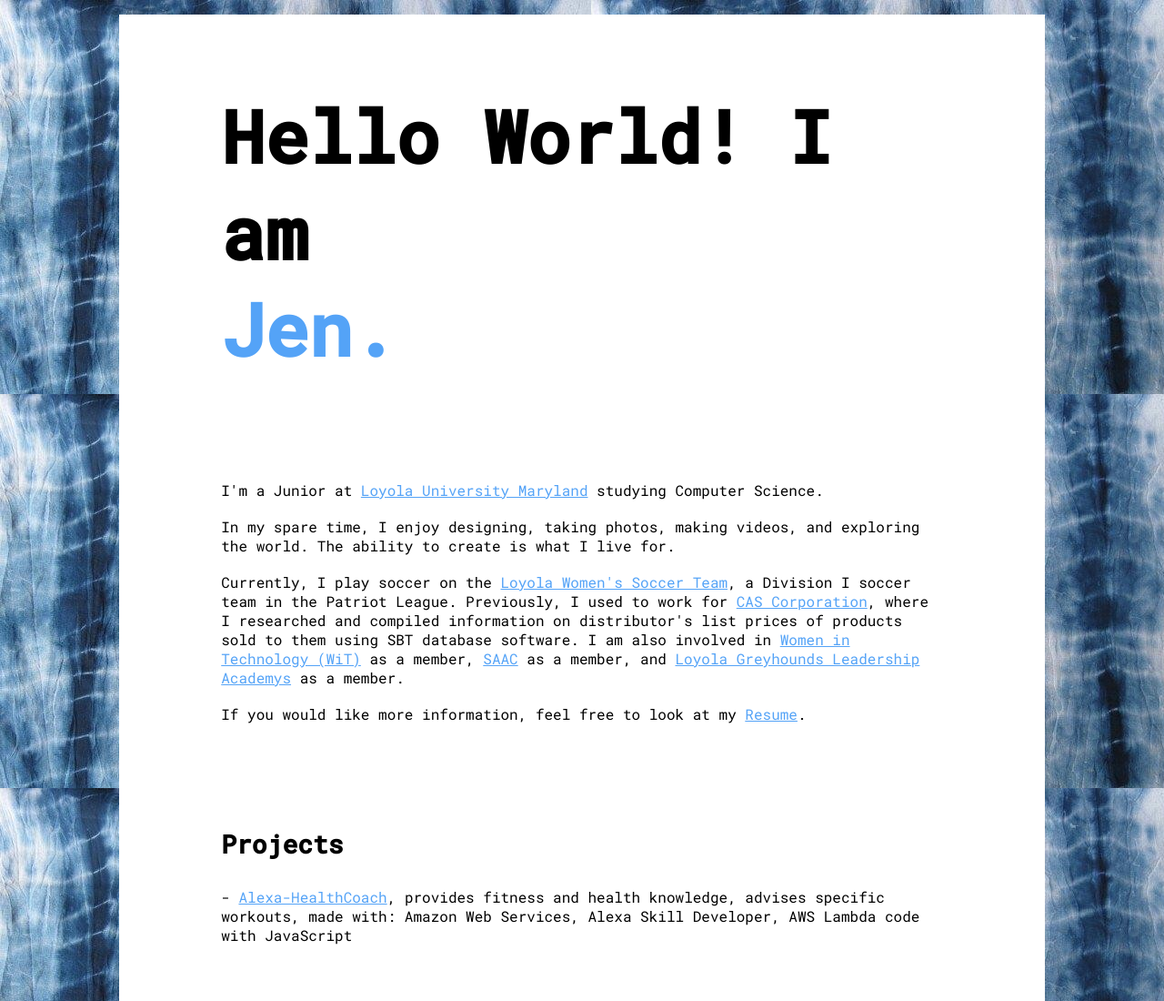
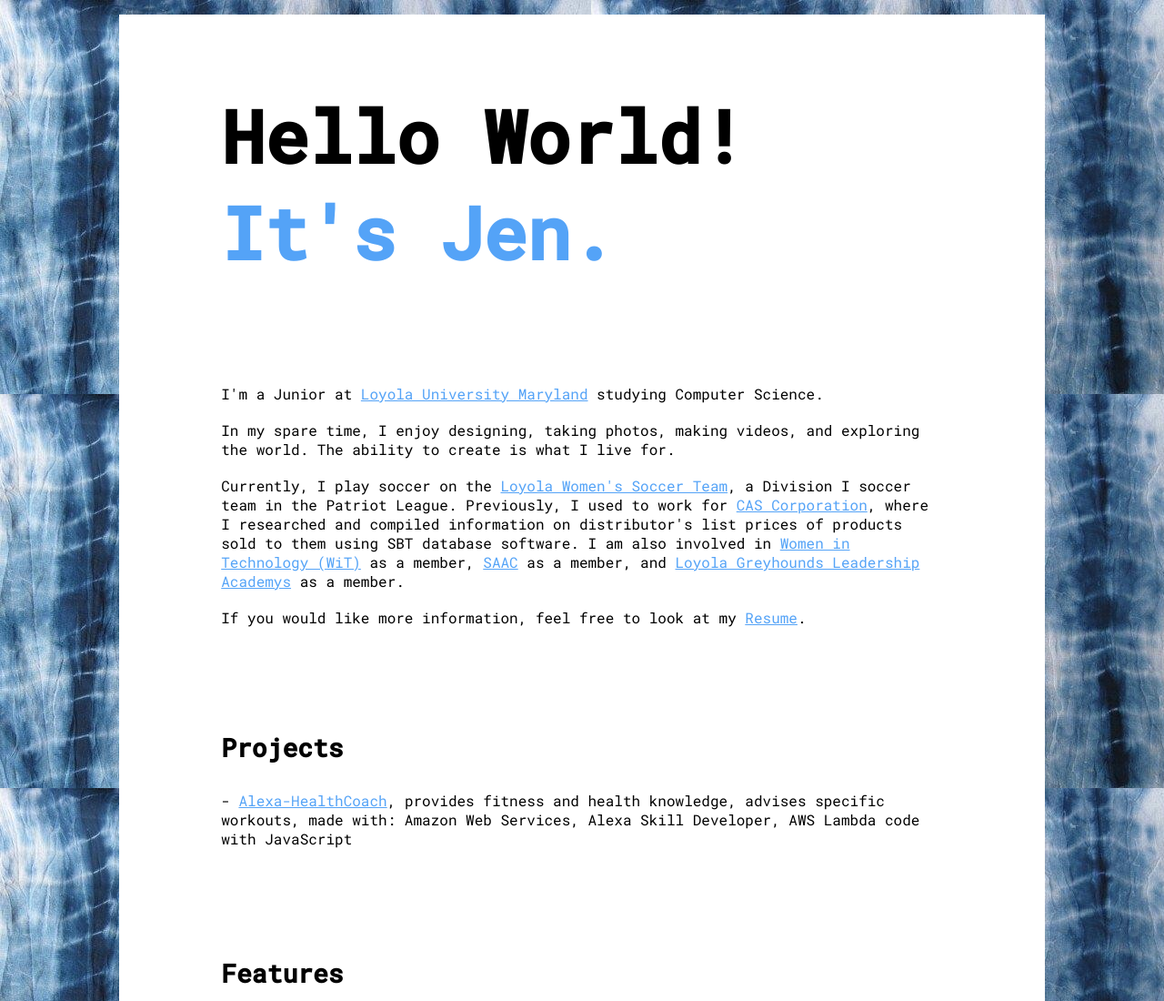
Before and after one commit to jenmoutenot/jenmoutenot.github.io, a plain HTML site: page index.html in a window 1280 px wide. Shown: the top 1100 px of the page at 91% size. Drawn offline with Linux system fonts and the light colour scheme.

Commit message:
formatting

```diff
--- a/index.html
+++ b/index.html
@@ -9,8 +9,8 @@
       <div class="white-background">
         <div class="site">
           <div class="div_greeting">
-            <h1 class="h1_greeting">Hello World! I am</h1>
-            <h1 class="h1_greeting-name">Jen.</h1>
+            <h1 class="h1_greeting">Hello World!</h1>
+            <h1 class="h1_greeting-name">It's Jen.</h1>
             <div class="div_greeting-desc">
               <p class="p_greeting-desc">
                 I'm a Junior at <a href="http://loyola.edu">Loyola University Maryland</a> studying Computer Science.
```
